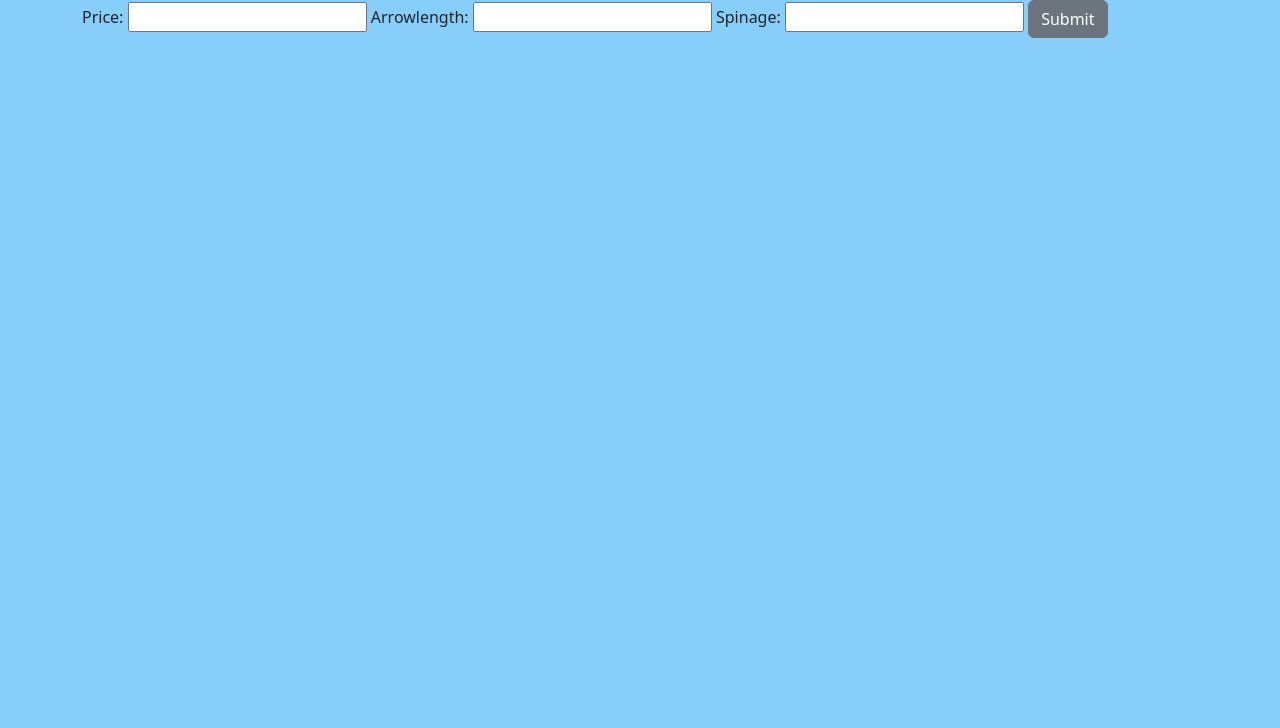
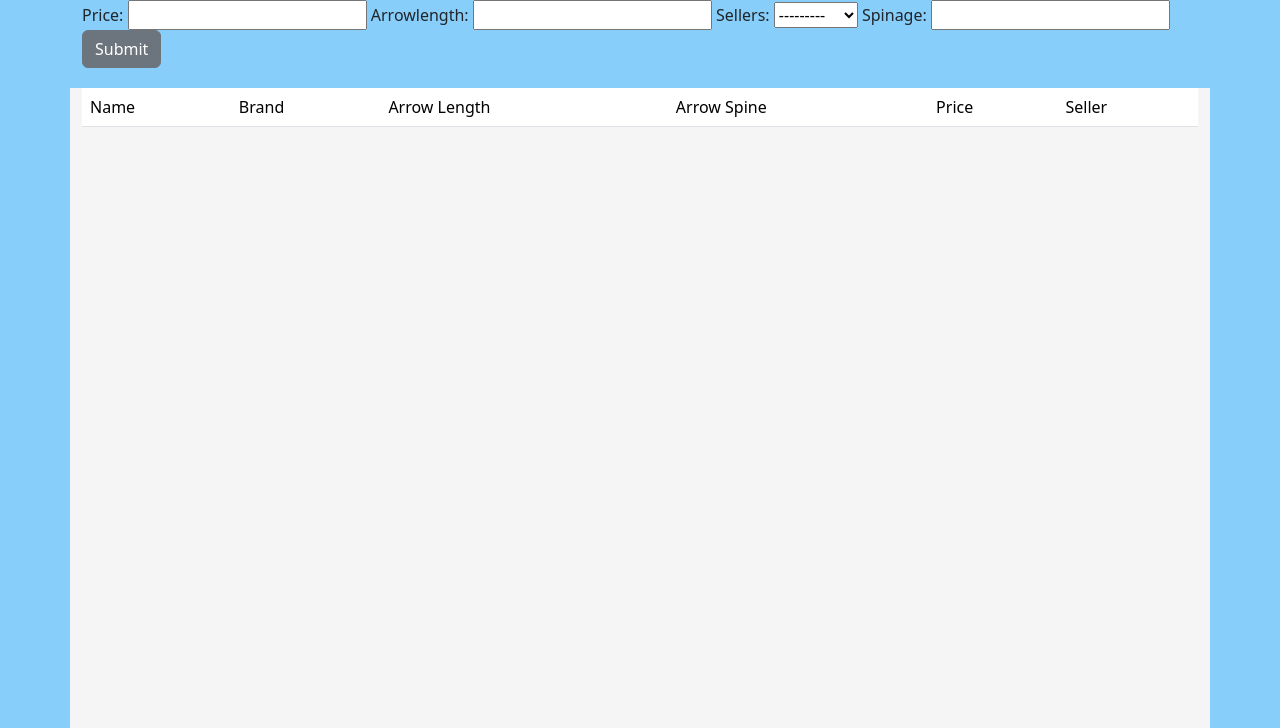
Before and after one commit to TouKoua/TheArcheryMerchant, a Django app: page /selectionpage/1/ in a window 1280 px wide. Shown: the part 82-810 px from the top of the page. Before the commit the page ends 120 px from the top, so only its background shows below. Run offline with Django 4.2, Linux system fonts and the light colour scheme; data that the repository does not hold is empty; some libraries are stand-ins or nearby versions.

Commit message:
created comms between home and selection

```diff
--- a/TheArcheryMerchant/templates/home.html
+++ b/TheArcheryMerchant/templates/home.html
@@ -29,7 +29,7 @@
     <tr>
       <td>Arrow</td>
       {% if not arrow %}
-      <td><a href="{% url 'Selection' itemname='Bow' %}"><button type="button" class="btn btn-secondary">Choose Your Arrows</button></a><td>
+      <td><a href="{% url 'Selection' itemname='Arrows' %}"><button type="button" class="btn btn-secondary">Choose Your Arrows</button></a><td>
       {% else %}
       <td>{{ arrow.name }}</td>
       <td>{{ arrow.brand }}</td>
--- a/TheArcheryMerchant/templates/selectionPage.html
+++ b/TheArcheryMerchant/templates/selectionPage.html
@@ -12,5 +12,48 @@
     <button type="submit" class="btn btn-secondary">Submit</button>
   </form>
 </div>
+<div class="home container">
+  <table class="table">
+    <thead>
+      <td>Name</td>
+      <td>Brand</td>
+      {% if bowlist %}
+        <td>Bow Type</td>
+        <td>Draw Length</td>
+        <td>Draw Strength<td>
+      {% else %}
+        <td>Arrow Length</td>
+        <td>Arrow Spine</td>
+      {% endif %}
+      <td>Price</td>
+      <td>Seller</td>
+    </thead>
+  {% if bowlist %}
+    {% for bow in bowlist %}
+      <tr>
+        <td>{{ bow.name }}</td>
+        <td>{{ bow.brand }}</td>
+        <td>{{ bow.bowtype }}</td>
+        <td>{{ bow.drawLength }}</td>
+        <td>{{ bow.drawStrength }}</td>
+        <td>{{ bow.price }}</td>
+        <td>{{ bow.seller }}</td>
+        <td><button type="submit" method="POST" value={{ bow }} name="bow">Select</button></td>
+      </tr>
+    {% endfor %}
+  {% else %}
+    {% for arrow in arrowlist %}
+      <tr>
+        <td>{{ arrow.name }}</td>
+        <td>{{ arrow.brand }}</td>
+        <td>{{ arrow.arrowLength }}</td>
+        <td>{{ arrow.spinage }}</td>
+        <td>{{ arrow.price }}</td>
+        <td>{{ arrow.seller }}</td>
+        <td><button type="submit" method="POST" value={{ arrow }} name="arrow">Select</button></td>
+      </tr>
+    {% endfor %}
+  {% endif %}
+</div>
 
 {% endblock %}
--- a/TheArcheryMerchant/views/selectionPage.py
+++ b/TheArcheryMerchant/views/selectionPage.py
@@ -11,7 +11,7 @@ class BowForm(forms.ModelForm):
 
     class Meta:
         model = Bow
-        fields = {"bowtype", "drawlength", "drawstrength", "price"}
+        fields = {"bowtype", "drawlength", "drawstrength", "price", "sellers"}
 
 class ArrowForm(forms.ModelForm):
     arrowLength = forms.CharField(required=False)
@@ -20,12 +20,17 @@ class ArrowForm(forms.ModelForm):
 
     class Meta:
         model = Arrows
-        fields={"arrowLength", "spinage", "price"}
+        fields={"arrowLength", "spinage", "price", "sellers"}
 
 class selectionPage(View):
     def get(self, request, itemname):
+        print(itemname)
         if(itemname == "Bow"):
             form = BowForm
+            bowlist = Bow.objects.all()
+            arrowlist = []
         else:
             form = ArrowForm
-        return render(request, "selectionPage.html", {"form": form})
+            arrowlist = Arrows.objects.all()
+            bowlist = []
+        return render(request, "selectionPage.html", {"form": form, "bowlist": bowlist, "arrowlist": arrowlist})
```
Also changed, not shown: TheArcheryMerchant/views/home.py (+7 -0 lines).
